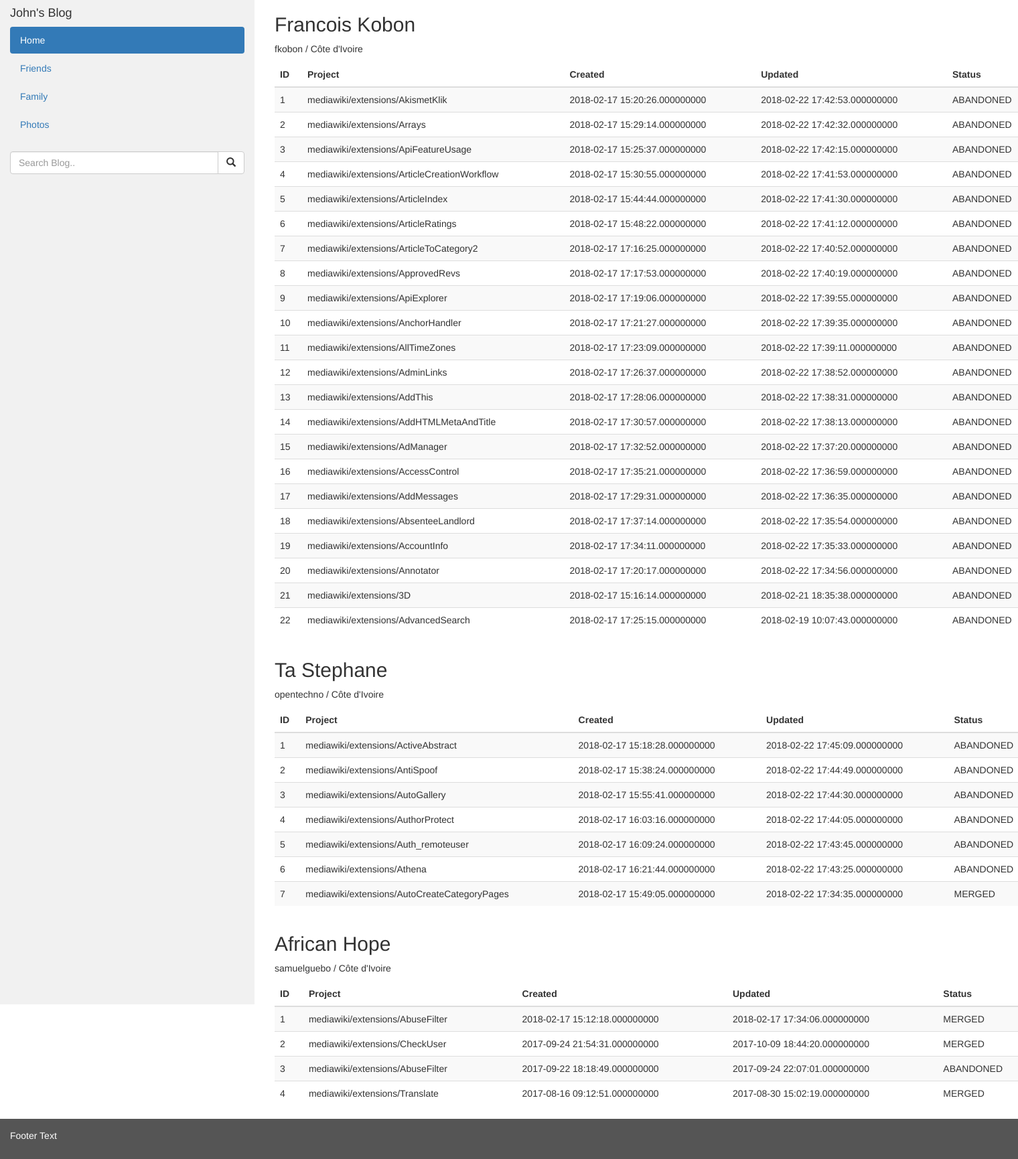
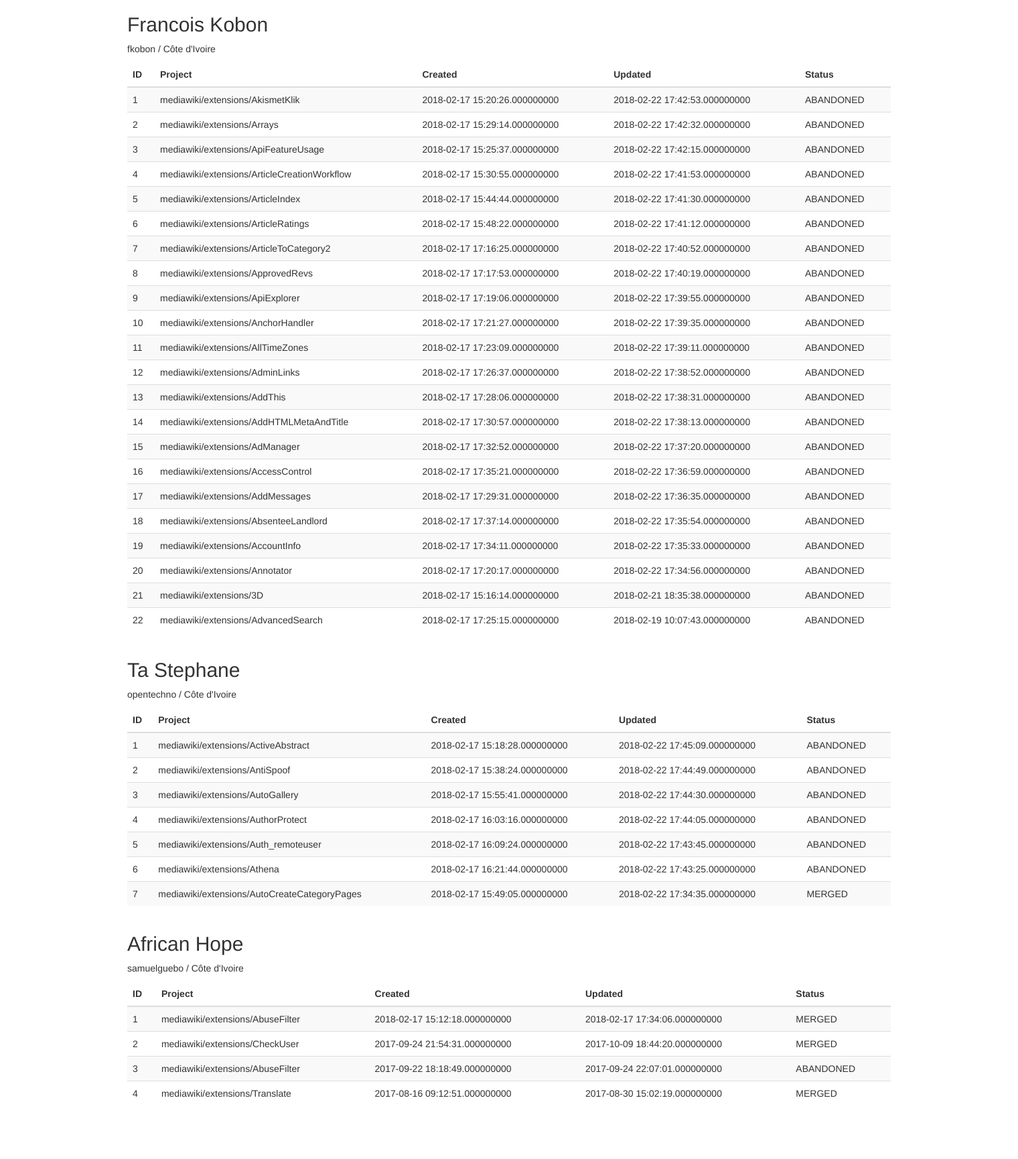
Before and after one commit to wikimedia/labs-tools-awmd-stats, a Flask app: page / in a window 1520 px wide; the page is wider, and only the part inside the window is pictured. Shown: that part at 67% size. After the commit the page ends 1639 px from the top of that part, so only its background shows below. Run offline with Flask 2, Linux system fonts and the light colour scheme; some libraries are stand-ins or nearby versions.

Commit message:
minimalist layout

```diff
--- a/templates/base.html
+++ b/templates/base.html
@@ -38,33 +38,10 @@
 
 <div class="container-fluid">
   <div class="row content">
-    <div class="col-sm-3 sidenav">
-      <h4>John's Blog</h4>
-      <ul class="nav nav-pills nav-stacked">
-        <li class="active"><a href="#section1">Home</a></li>
-        <li><a href="#section2">Friends</a></li>
-        <li><a href="#section3">Family</a></li>
-        <li><a href="#section3">Photos</a></li>
-      </ul><br>
-      <div class="input-group">
-        <input type="text" class="form-control" placeholder="Search Blog..">
-        <span class="input-group-btn">
-          <button class="btn btn-default" type="button">
-            <span class="glyphicon glyphicon-search"></span>
-          </button>
-        </span>
-      </div>
-    </div>
 
-    <div class="col-sm-9">
       {% block content %}{% endblock %}
-    </div>
   </div>
 </div>
 
-<footer class="container-fluid">
-  <p>Footer Text</p>
-</footer>
-
 </body>
 </html>
```
Also changed, not shown: app.py (line endings or trailing spaces).
